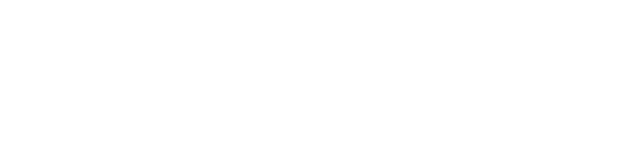
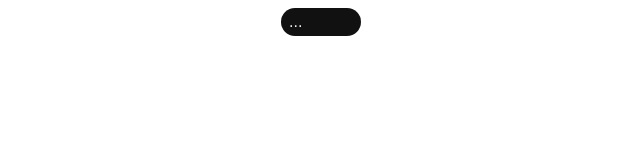
Before and after one commit to boriskrasko/dynamic-island, a plain HTML site: page index.html in a window 1280 px wide. Shown: the whole page, without its empty margins (319-959 px from the left). Drawn offline with Linux system fonts and the light colour scheme.

Commit message:
feat: add dynamic island

```diff
--- a/index.html
+++ b/index.html
@@ -6,9 +6,9 @@
     <title>Dynamic Island</title>
     <meta name='viewport' content='width=device-width, initial-scale=1'>
     <link rel='stylesheet' type='text/css' media='screen' href='main.css'>
-    <script src='main.js'></script>
 </head>
 <body>
-
+    <div class="dynamic-island">...</div>
+<script src='main.js'></script>
 </body>
 </html>
--- a/main.css
+++ b/main.css
@@ -0,0 +1,19 @@
+.dynamic-island {
+    font-family: sans-serif;
+    display: flex;
+    align-items: center;
+    min-width: 64px;
+    width: max-content;
+    min-height: 24px;
+    background-color: #111;
+    border-radius: 24px;
+    margin: 0 auto;
+    padding: 2px 8px;
+    cursor: pointer;
+    transition: 0.2s all 0.1s;
+    color: #eee;
+}
+
+.dynamic-island:hover {
+    min-width: 128px;
+}
```
